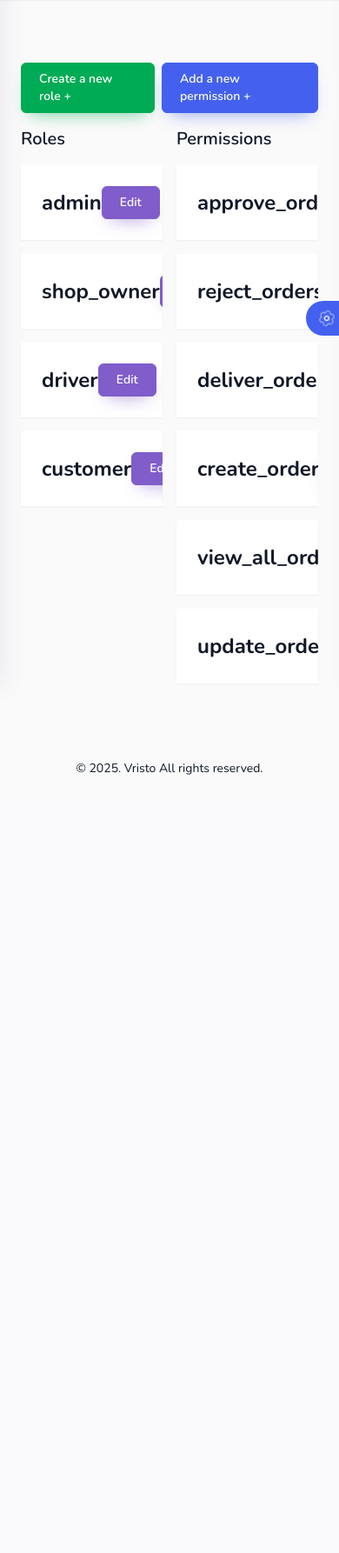
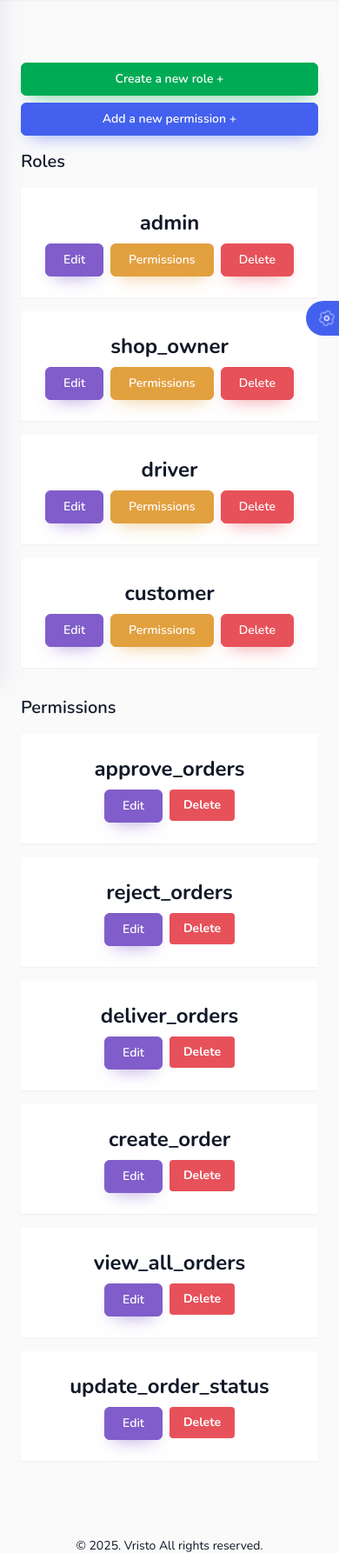
Before and after one commit to aliii010/jiasaz-assessment, a Laravel app: page /roles in a window 390 px wide. Shown: the part 56-1842 px from the top of the page at 87% size. Before the commit the page ends 947 px from the top, so only its background shows below. Run offline with Laravel 12, Linux system fonts and the light colour scheme; a user stored in the database is signed in; data comes from the database, SQL or seed files in the repository; style sheets or scripts are compiled from the project's sources.

Commit message:
page responsiveness

```diff
--- a/resources/views/roles-and-permissions.blade.php
+++ b/resources/views/roles-and-permissions.blade.php
@@ -7,7 +7,7 @@
 
     <div class="py-12">
         <div class="max-w-7xl mx-auto sm:px-6 lg:px-8">
-            <div class="mb-4 flex space-x-2">
+            <div class="mb-4 flex flex-col sm:flex-row space-y-2 sm:space-y-0 sm:space-x-2">
                 <a href="{{ route('roles.create') }}" class="btn btn-success">
                     Create a new role +
                 </a>
@@ -16,7 +16,7 @@
                 </a>
             </div>
 
-            <div class="grid grid-cols-2 gap-4">
+            <div class="grid grid-cols-1 md:grid-cols-2 gap-4">
                 <!-- Roles Section -->
                 <div>
                     <h3 class="text-xl font-semibold mb-4 dark:text-white">Roles</h3>
@@ -26,11 +26,11 @@
                         @foreach ($roles as $role)
                             <div class="bg-white dark:bg-black overflow-hidden shadow-sm sm:rounded-lg mb-4">
                                 <div class="p-6 text-gray-900 dark:text-white">
-                                    <div class="flex justify-between items-center">
+                                    <div class="flex flex-col sm:flex-row justify-between items-center">
                                         <div>
                                             <h2 class="text-2xl font-bold">{{ $role->name }}</h2>
                                         </div>
-                                        <div class="flex space-x-2">
+                                        <div class="flex space-x-2 mt-2 sm:mt-0">
                                             <a href="{{ route('roles.edit', $role->id) }}"
                                                 class="btn btn-secondary">Edit
                                             </a>
@@ -62,11 +62,11 @@
                         @foreach ($permissions as $permission)
                             <div class="bg-white dark:bg-black overflow-hidden shadow-sm sm:rounded-lg mb-4">
                                 <div class="p-6 text-gray-900 dark:text-white">
-                                    <div class="flex justify-between items-center">
+                                    <div class="flex flex-col sm:flex-row justify-between items-center">
                                         <div>
                                             <h2 class="text-2xl font-bold">{{ $permission->name }}</h2>
                                         </div>
-                                        <div class="flex space-x-2">
+                                        <div class="flex space-x-2 mt-2 sm:mt-0">
                                             <a href="{{ route('permissions.edit', $permission->id) }}"
                                                 class="btn btn-secondary">Edit</a>
                                             <form action="{{ route('permissions.destroy', $permission->id) }}"
```
Also changed, not shown: resources/views/users/index.blade.php (+5 -4 lines).
